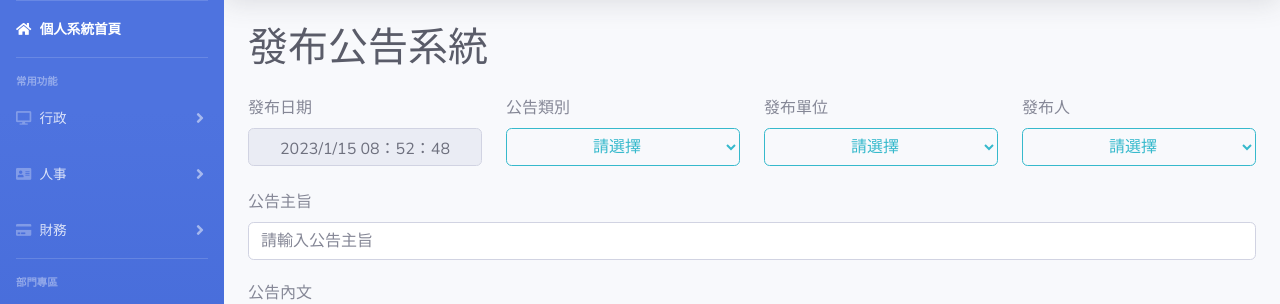
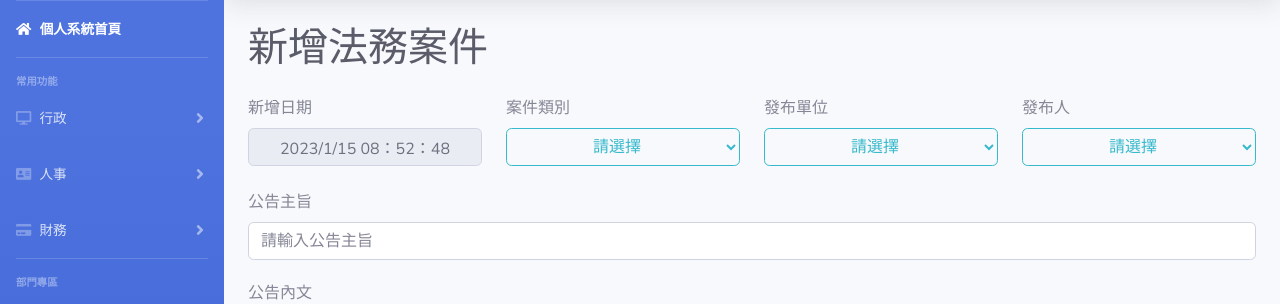
Before and after one commit to liuchienyu/cesofficesystem, a Flask app: template templates/general_management_office/law_system/law_system_in.html in a window 1280 px wide. Shown: the part 70-374 px from the top of the page. Run offline with Flask 2, Linux system fonts and the light colour scheme; the template is opened without the code that fills it, so the values that code supplies are empty; parts of the project's set-up code (start-up, migrations or seed data) failed here and were passed over; some libraries are stand-ins or nearby versions.

Commit message:
112.01.15.2-1

```diff
--- a/app.py
+++ b/app.py
@@ -481,7 +481,7 @@ def law_system_in():
         alert_base_herf = 'announcement'
         alert_base_herf2 = 'upload'
         return render_template("./base/alert_base.html",alert_base=alert_base,alert_base2=alert_base2,alert_base_herf = alert_base_herf,alert_base_herf2=alert_base_herf2)
-    return render_template("./announcement/announcement_in.html")
+    return render_template("./general_management_office/law_system/law_system_in.html")
 
 if __name__ == "__main__":
     app.run(debug=True)
--- a/templates/general_management_office/law_system/law_system.html
+++ b/templates/general_management_office/law_system/law_system.html
@@ -38,7 +38,7 @@
         </table>
     </div>
     <div>
-        <a href="progress" class="d-none d-sm-inline-block btn btn-sm btn-success shadow-sm"><i
+        <a href="law_system_in" class="d-none d-sm-inline-block btn btn-sm btn-success shadow-sm"><i
             class="fas fa-download fa-sm text-white-50"></i> 新增內容</a>
     </div>
 </div>
--- a/templates/general_management_office/law_system/law_system_in.html
+++ b/templates/general_management_office/law_system/law_system_in.html
@@ -3,13 +3,13 @@
 <body onload="showDate();showYear();">
 <!-- Page Heading -->
 <div class="d-sm-flex align-items-center justify-content-between mb-4">
-    <h1 class=" mb-0 text-gray-800">發布公告系統</h1>
+    <h1 class=" mb-0 text-gray-800">新增法務案件</h1>
 </div>
 
 <!-- Second container -->
-<form method="POST" action="{{url_for('announcement_in')}}"class="row g-3 mb-4">
+<form method="POST" action="{{url_for('law_system_in')}}"class="row g-3 mb-4">
     <div class="col-md-3  mb-4">
-        <label for="inputCity" class="form-label">發布日期</label>
+        <label for="inputCity" class="form-label">新增日期</label>
         <input type="text" class="form-control text-center" name="applyDate" id="applyDate" disabled>
             <script>
                 function showDate() {
@@ -30,11 +30,11 @@
         </input>
       </div>
       <div class="col-md-3">
-        <label for="inputState" class="form-label">公告類別</label>
+        <label for="inputState" class="form-label">案件類別</label>
         <select class="form-select form-select-lg btn btn-outline-info w-100 text-center"
             name="announcement_category" id="announcement_category" aria-label=".form-select-lg example">
             <option selected>請選擇</option>
-            <option value="一般公告">一般公告</option>
+            <option value="一般案件">一般案件</option>
             <option value="財務公告">財務公告</option>
             <option value="人資公告">人資公告</option>
             <option value="會議公告">會議公告</option>
```
